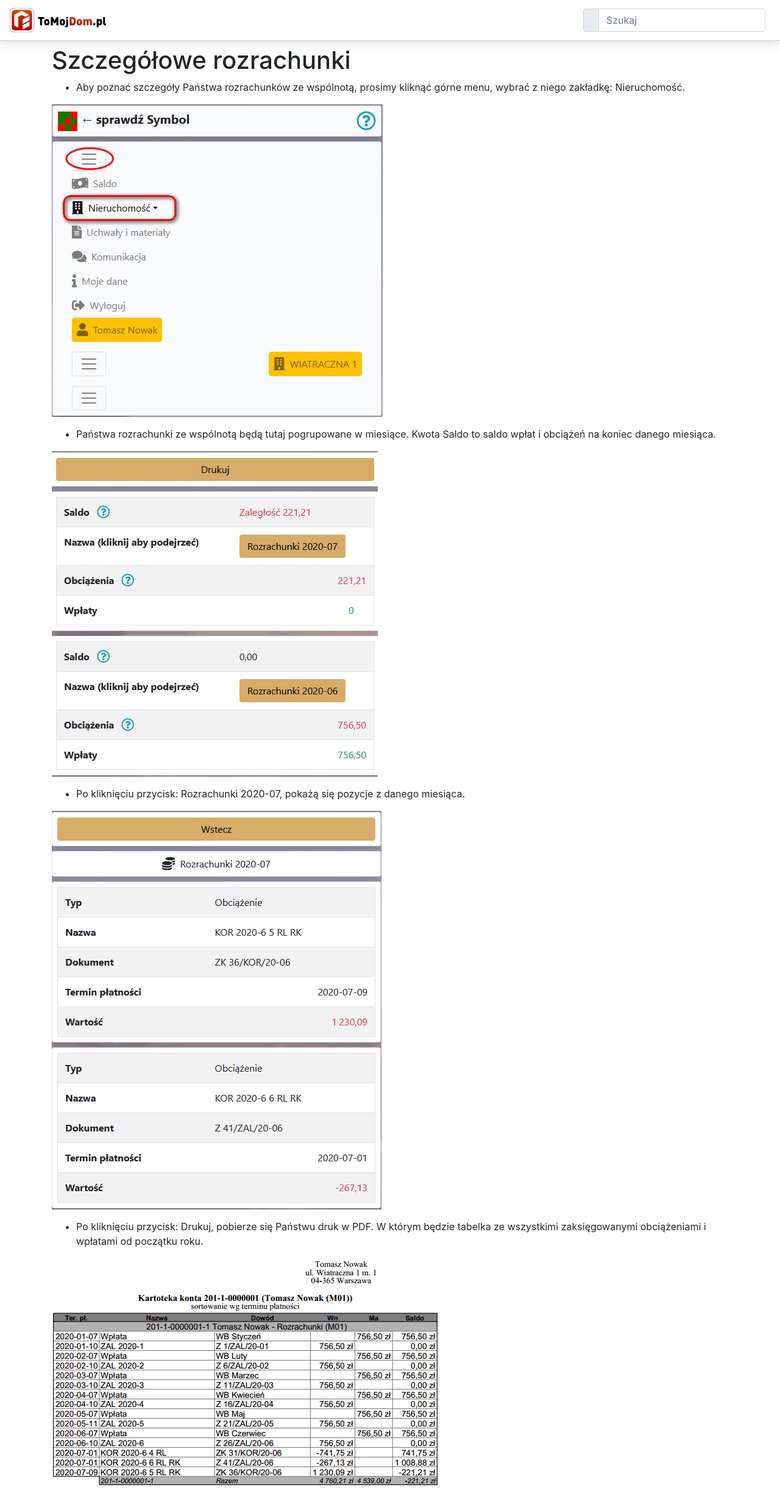
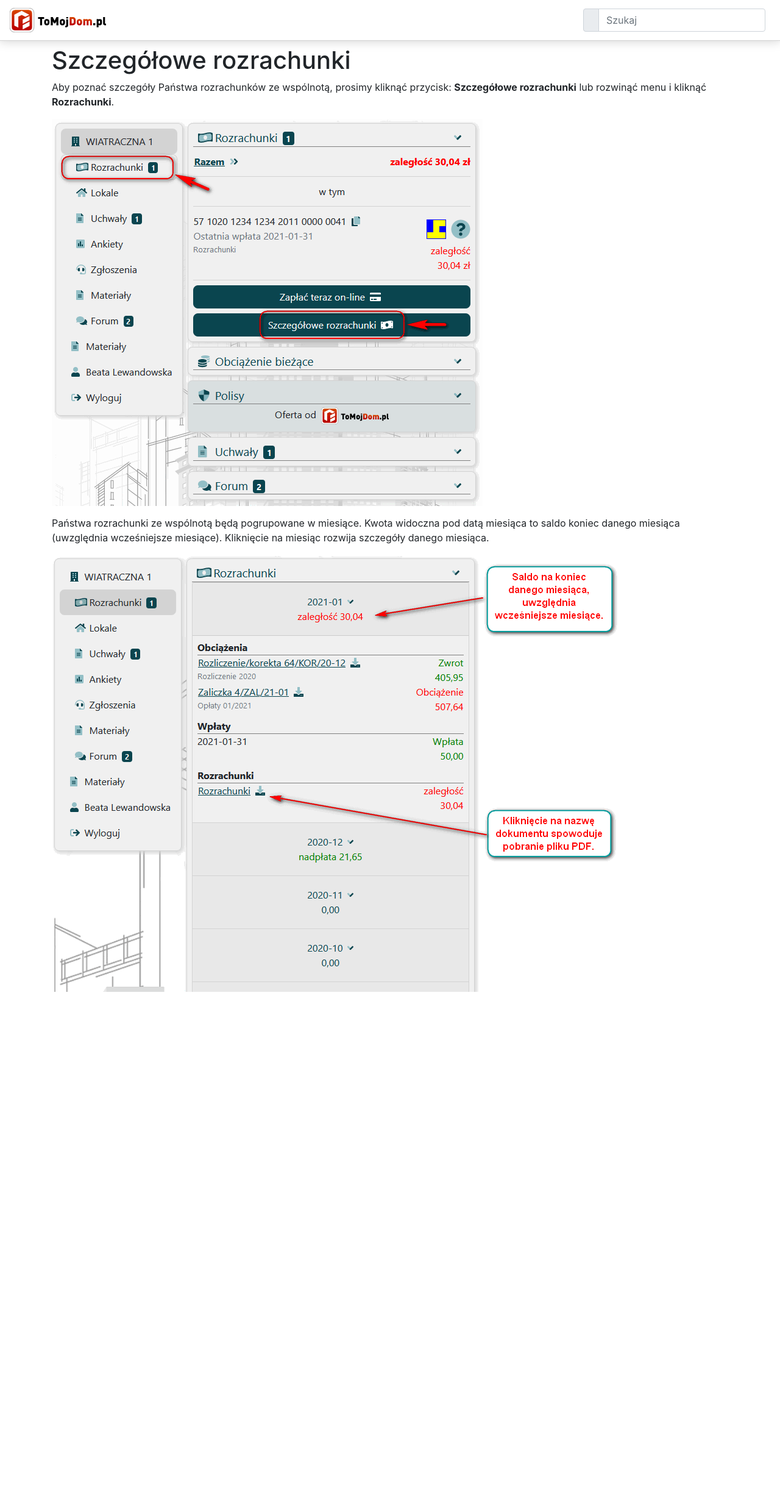
Before and after one commit to Weles3Doc/OsDoc, a Jekyll site: the page built from rozrachunkiidoku/_posts/2020-08-04-Szczegolowe rozrachunki.md, in a window 1280 px wide. Shown: the whole page at 61% size. Built offline with Jekyll 4.4.1, drawn with Linux system fonts in a browser that asks for light colours; nearby versions of some CDN libraries.

Commit message:
poprawka rozrachunki szczegółowe

```diff
--- a/rozrachunkiidoku/_posts/2020-08-04-Szczegolowe rozrachunki.md
+++ b/rozrachunkiidoku/_posts/2020-08-04-Szczegolowe rozrachunki.md
@@ -4,18 +4,10 @@ title: Szczegółowe rozrachunki
 
 # Szczegółowe rozrachunki
 
-- Aby poznać szczegóły Państwa rozrachunków ze wspólnotą, prosimy kliknąć górne menu, wybrać z niego zakładkę: Nieruchomość.
+Aby poznać szczegóły Państwa rozrachunków ze wspólnotą, prosimy kliknąć przycisk: **Szczegółowe rozrachunki** lub rozwinąć menu i kliknąć **Rozrachunki**.
 
 ![Szczegółowe rozrachunki](szczegroz1.png)
 
-- Państwa rozrachunki ze wspólnotą będą tutaj pogrupowane w miesiące. Kwota Saldo to saldo wpłat i obciążeń na koniec danego miesiąca.
+Państwa rozrachunki ze wspólnotą będą pogrupowane w miesiące. Kwota widoczna pod datą miesiąca to saldo koniec danego miesiąca (uwzględnia wcześniejsze miesiące). Kliknięcie na miesiąc rozwija szczegóły danego miesiąca.
 
 ![Szczegółowe rozrachunki](szczegroz2.png)
-
-- Po kliknięciu przycisk: Rozrachunki 2020-07, pokażą się pozycje z danego miesiąca.
-
-![Szczegółowe rozrachunki](szczegroz3.png)
-
-- Po kliknięciu przycisk: Drukuj, pobierze się Państwu druk w PDF. W którym będzie tabelka ze wszystkimi zaksięgowanymi obciążeniami i wpłatami od początku roku.
-
-![Szczegółowe rozrachunki](szczegroz4.png)
```
Also changed, not shown: rozrachunkiidoku/szczegroz1.png, rozrachunkiidoku/szczegroz2.png, rozrachunkiidoku/szczegroz3.png (deleted), rozrachunkiidoku/szczegroz4.png (deleted).
